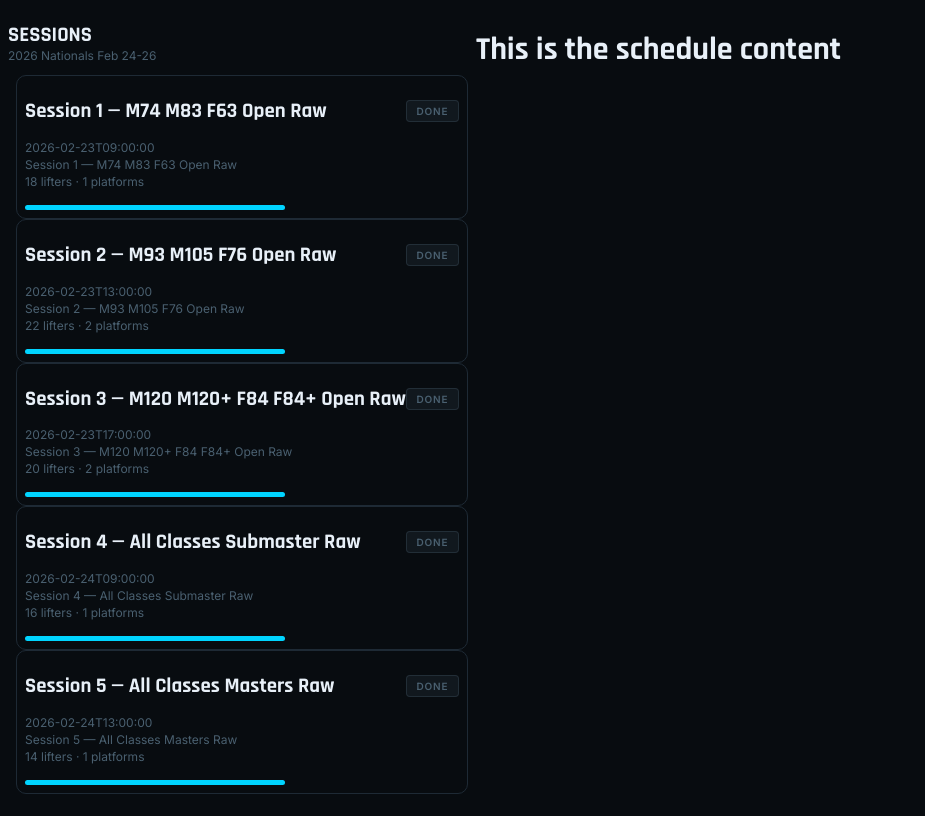
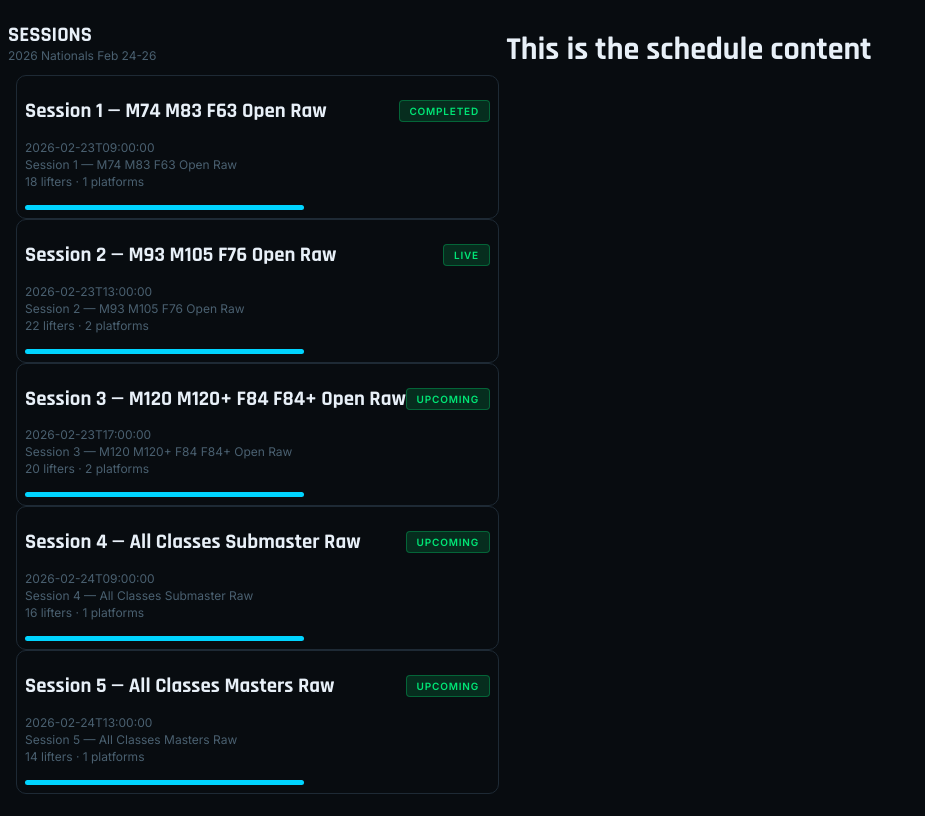
Before and after one commit to kbongco/meet-lifting-track, a Next.js app: page /schedule in a window 1280 px wide. Shown: the whole page, without its empty margins (0-925 px from the left). Built offline with nearby package versions, Linux system fonts and the light colour scheme.

Commit message:
added success badges

```diff
--- a/Components/component-props.ts
+++ b/Components/component-props.ts
@@ -67,6 +67,7 @@ export interface ScheduleCardProps{
   weightDivision: string;
   totalLifters?: string | number;
   totalPlatforms: string | number;
+  status?: string;
 }
 
 export type ButtonStyle = "primary" | "secondary" | "good" | "bad" | "danger"
--- a/Components/ui/ScheduleCard/ScheduleCard.tsx
+++ b/Components/ui/ScheduleCard/ScheduleCard.tsx
@@ -3,14 +3,14 @@ import Badge from '../Badge/Badge';
 import ScheduleProgress from '../ScheduleProgress/ScheduleProgress';
 import './ScheduleCard.scss';
 
-export default function ScheduleCards({sessionNumber, scheduleDate, weightDivision, totalLifters, totalPlatforms}:ScheduleCardProps) {
+export default function ScheduleCards({sessionNumber, scheduleDate, weightDivision, totalLifters, totalPlatforms, status}:ScheduleCardProps) {
   return (
     <div className='chbi-lifting-schedule-card-container'>
       <div className='chbi-lifting-schedule-header-container'>
         <h1 className='chbi-lifting-schedule-header '>{sessionNumber}</h1>
-        {/* <ScheduleStatus /> */}
         <Badge
-        children='done'/>
+          children={status}
+        badgeType='success'/>
         </div>
       <div className='chbi-lifting-schedule-info'>
         <p className='chbi-lifting-info'>{scheduleDate}</p>
--- a/app/schedule/ScheduleSideBar/ScheduleSideBar.tsx
+++ b/app/schedule/ScheduleSideBar/ScheduleSideBar.tsx
@@ -16,6 +16,7 @@ export default function ScheduleSideBar() {
           weightDivision={mock.name}
           totalLifters={mock.lifterCount}
           totalPlatforms={mock.platformIds.length}
+          status={mock.status}
         />
       ))}
     </div>
```
